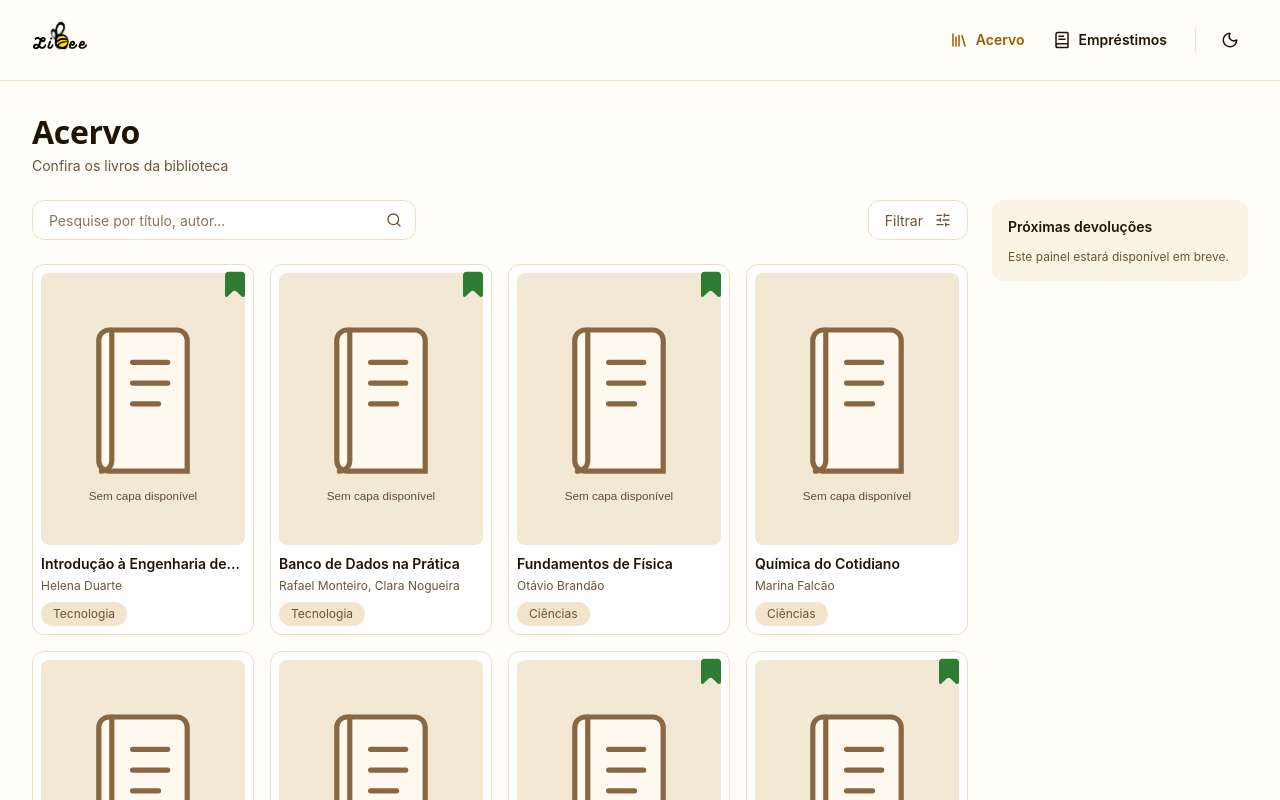
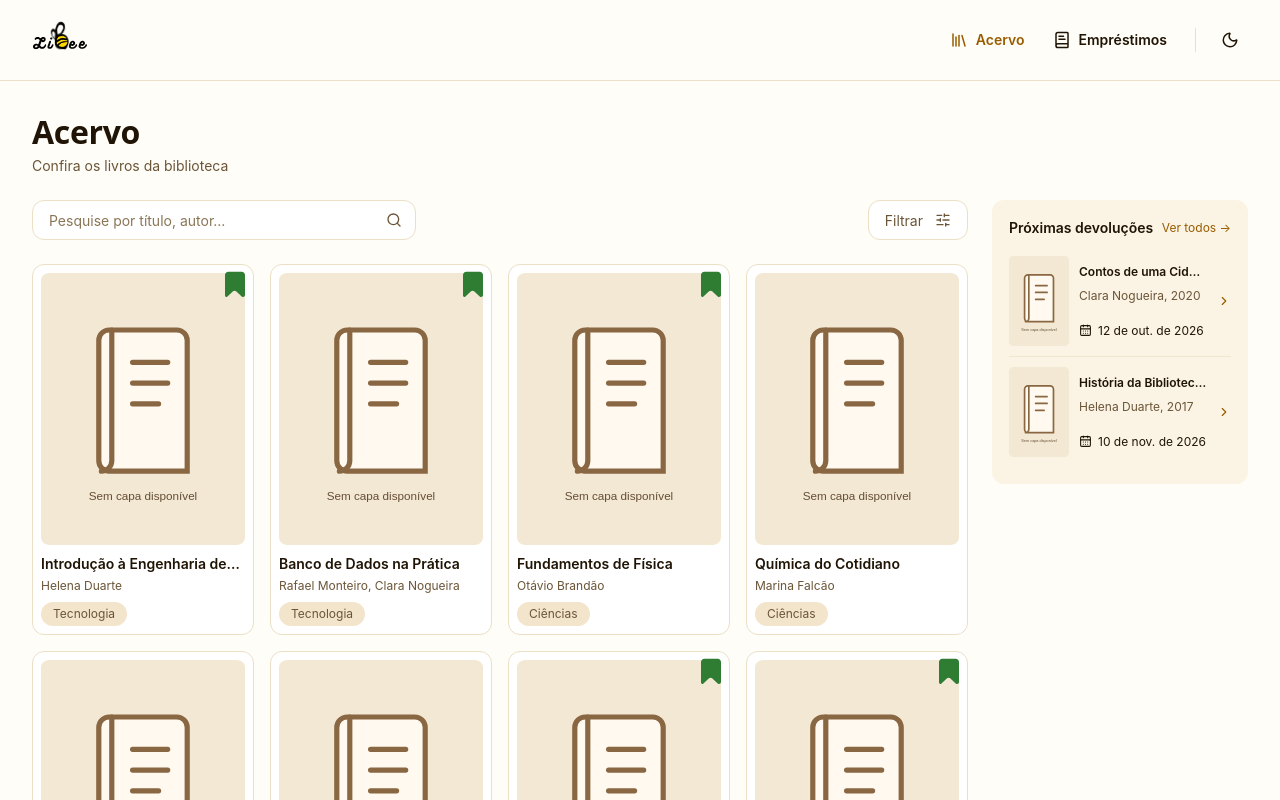
Before and after one commit to devraaf/libee, a React (Vite) app in the folder frontend/: page /acervo in a window 1280 px wide. Shown: the top 800 px of the page. Built offline with nearby package versions, Linux system fonts and the light colour scheme.

Commit message:
feat(frontend): implementar painel de proximas devolucoes (#61)

```diff
--- /dev/null
+++ b/frontend/src/features/catalog/components/UpcomingReturnsPanel.tsx
@@ -0,0 +1,155 @@
+import { CalendarDays, ChevronRight } from 'lucide-react';
+import { Link } from 'react-router-dom';
+import { Button } from '@/shared/components/ui/Button';
+import { Card } from '@/shared/components/ui/Card';
+import { CoverImage } from '@/shared/components/ui/CoverImage';
+import { EmptyState } from '@/shared/components/ui/EmptyState';
+import { useReaderLoans } from '@/features/reader/reader-loans/hooks/useReaderLoans';
+import {
+  getBookPath,
+  type ReaderLoan,
+} from '@/features/reader/reader-loans/utils/readerLoans';
+
+function formatDueDate(value: string): string {
+  if (!/^\d{4}-\d{2}-\d{2}$/.test(value)) return 'Data não disponível';
+
+  const date = new Date(`${value}T00:00:00`);
+  if (Number.isNaN(date.getTime())) return 'Data não disponível';
+
+  return new Intl.DateTimeFormat('pt-BR', {
+    day: 'numeric',
+    month: 'short',
+    year: 'numeric',
+  }).format(date);
+}
+
+function UpcomingReturnItem({ loan }: { loan: ReaderLoan }) {
+  const content = (
+    <>
+      <CoverImage
+        src={loan.coverUrl}
+        alt={`Capa de ${loan.title}`}
+        className="h-[90px] w-[60px] shrink-0 rounded-sm bg-surface"
+      />
+      <div className="flex min-w-0 flex-1 flex-col justify-between py-2">
+        <div className="min-w-0">
+          <h3 className="type-caption truncate font-semibold text-fg">
+            {loan.title}
+          </h3>
+          <p className="type-caption mt-2 truncate text-muted">
+            {loan.author ?? 'Autor não informado'}
+            {loan.year && `, ${loan.year}`}
+          </p>
+        </div>
+        <p className="type-caption flex items-center gap-1.5 text-fg">
+          <CalendarDays size={13} aria-hidden="true" className="shrink-0" />
+          <span>{formatDueDate(loan.dueDate)}</span>
+        </p>
+      </div>
+      <ChevronRight
+        size={14}
+        aria-hidden="true"
+        className="my-auto shrink-0 text-primary"
+      />
+    </>
+  );
+
+  return (
+    <li className="border-b border-line/70 last:border-b-0">
+      {loan.bookId === null ? (
+        <div className="flex gap-2.5 py-2.5">{content}</div>
+      ) : (
+        <Link
+          to={getBookPath(loan.bookId)}
+          aria-label={`Ver detalhes de ${loan.title}`}
+          className="flex gap-2.5 rounded-md py-2.5 focus-visible:outline"
+        >
+          {content}
+        </Link>
+      )}
+    </li>
+  );
+}
+
+function LoadingItems() {
+  return (
+    <div
+      role="status"
+      aria-label="Carregando próximas devoluções"
+      aria-busy="true"
+      className="space-y-2"
+    >
+      {[0, 1, 2].map((item) => (
+        <div
+          key={item}
+          className="flex animate-pulse gap-2.5 border-b border-line/70 py-2.5 last:border-b-0"
+        >
+          <div className="h-[90px] w-[60px] shrink-0 rounded-sm bg-surface" />
+          <div className="flex flex-1 flex-col justify-between py-3">
+            <div className="space-y-2">
+              <div className="h-3 w-4/5 rounded bg-surface" />
+              <div className="h-3 w-3/5 rounded bg-surface" />
+            </div>
+            <div className="h-3 w-4/5 rounded bg-surface" />
+          </div>
+        </div>
+      ))}
+    </div>
+  );
+}
+
+export function UpcomingReturnsPanel() {
+  const { active, error, isLoading, reload } = useReaderLoans(4);
+  const upcomingReturns = active.slice(0, 3);
+
+  return (
+    <Card
+      as="aside"
+      tone="warm"
+      aria-labelledby="upcoming-returns-title"
+      className="w-full shrink-0 border-transparent p-4 lg:w-64"
+    >
+      <header className="mb-2 flex items-center justify-between gap-2">
+        <h2
+          id="upcoming-returns-title"
+          className="type-small font-semibold text-fg"
+        >
+          Próximas devoluções
+        </h2>
+        <Link
+          to="/emprestimos"
+          className="type-caption shrink-0 text-primary hover:underline"
+        >
+          Ver todos <span aria-hidden="true">→</span>
+        </Link>
+      </header>
+
+      {isLoading ? (
+        <LoadingItems />
+      ) : error ? (
+        <EmptyState
+          title="Não foi possível carregar as devoluções"
+          description={error}
+          action={
+            <Button type="button" size="sm" variant="outline" onClick={reload}>
+              Tentar novamente
+            </Button>
+          }
+          className="px-1 py-8"
+        />
+      ) : upcomingReturns.length === 0 ? (
+        <EmptyState
+          title="Nenhuma devolução próxima"
+          description="Você não possui empréstimos ativos."
+          className="px-1 py-8"
+        />
+      ) : (
+        <ul aria-label="Empréstimos ativos ordenados por data de devolução">
+          {upcomingReturns.map((loan) => (
+            <UpcomingReturnItem key={loan.id} loan={loan} />
+          ))}
+        </ul>
+      )}
+    </Card>
+  );
+}
--- a/frontend/src/features/catalog/pages/CatalogPage.tsx
+++ b/frontend/src/features/catalog/pages/CatalogPage.tsx
@@ -12,6 +12,7 @@ import { listBooks } from '../services/books.service';
 import { listCategories } from '../services/catalog.service';
 import { BookCard } from '../components/BookCard';
 import { PageHeader } from '@/shared/components/ui/PageHeader';
+import { UpcomingReturnsPanel } from '../components/UpcomingReturnsPanel';
 
 const PAGE_SIZE = 10;
 
@@ -162,15 +163,7 @@ export function CatalogPage() {
             </>
           )}
         </div>
-
-        <aside className="w-full shrink-0 rounded-xl bg-surface-warm p-4 lg:w-64">
-          <h2 className="type-small font-semibold text-fg">
-            Próximas devoluções
-          </h2>
-          <p className="type-caption mt-3 text-muted">
-            Este painel estará disponível em breve.
-          </p>
-        </aside>
+        <UpcomingReturnsPanel />
       </div>
     </section>
   );
--- a/frontend/src/features/reader/reader-loans/hooks/useReaderLoans.ts
+++ b/frontend/src/features/reader/reader-loans/hooks/useReaderLoans.ts
@@ -1,5 +1,8 @@
 import { useCallback, useEffect, useState } from 'react';
-import { getBook, listActiveCopies } from '../../../catalog/services/books.service';
+import {
+  getBook,
+  listActiveCopies,
+} from '../../../catalog/services/books.service';
 import {
   listLoans,
   renewLoan as renewLoanService,
@@ -40,7 +43,10 @@ export function useReaderLoans(readerId?: number) {
 
     async function load() {
       try {
-        const [loans, copies] = await Promise.all([listLoans(), listActiveCopies()]);
+        const [loans, copies] = await Promise.all([
+          listLoans(),
+          listActiveCopies(),
+        ]);
         const mine = loans.filter((loan) => loan.readerId === readerId);
         const copiesById = new Map(copies.map((copy) => [copy.id, copy]));
 
@@ -51,7 +57,9 @@ export function useReaderLoans(readerId?: number) {
               .filter((id): id is number => id !== undefined),
           ),
         ];
-        const results = await Promise.allSettled(bookIds.map((id) => getBook(id)));
+        const results = await Promise.allSettled(
+          bookIds.map((id) => getBook(id)),
+        );
         const booksById = new Map<number, BookInfo>();
         results.forEach((result, index) => {
           if (result.status === 'fulfilled') {
@@ -68,6 +76,7 @@ export function useReaderLoans(readerId?: number) {
             title: book?.title ?? 'Título não informado',
             author: book?.author ?? null,
             coverUrl: book?.coverUrl ?? null,
+            year: book?.year ?? null,
             tombo: copy?.accessionNumber ?? null,
             loanDate: loan.loanDate,
             dueDate: loan.dueDate,
@@ -81,8 +90,12 @@ export function useReaderLoans(readerId?: number) {
         setState({
           isLoading: false,
           error: null,
-          active: items.filter((item) => item.status !== 'returned').sort(sortActive),
-          history: items.filter((item) => item.status === 'returned').sort(sortHistory),
+          active: items
+            .filter((item) => item.status !== 'returned')
+            .sort(sortActive),
+          history: items
+            .filter((item) => item.status === 'returned')
+            .sort(sortHistory),
           loadedReaderId: readerId ?? null,
         });
       } catch (error) {
--- a/frontend/src/features/reader/reader-loans/pages/ReaderLoansPage.tsx
+++ b/frontend/src/features/reader/reader-loans/pages/ReaderLoansPage.tsx
@@ -53,7 +53,10 @@ export default function ReaderLoansPage({ readerId }: ReaderLoansPageProps) {
     setToast(null);
     try {
       await renew(loan.id);
-      setToast({ type: 'success', message: 'Empréstimo renovado com sucesso.' });
+      setToast({
+        type: 'success',
+        message: 'Empréstimo renovado com sucesso.',
+      });
     } catch (error) {
       setToast({
         type: 'error',
--- a/frontend/src/features/reader/reader-loans/utils/readerLoans.ts
+++ b/frontend/src/features/reader/reader-loans/utils/readerLoans.ts
@@ -7,6 +7,7 @@ export interface BookInfo {
   title: string;
   author: string | null;
   coverUrl: string | null;
+  year: string | null;
 }
 
 export interface ReaderLoan {
@@ -15,6 +16,7 @@ export interface ReaderLoan {
   title: string;
   author: string | null;
   coverUrl: string | null;
+  year: string | null;
   tombo: string | null;
   loanDate: string;
   dueDate: string;
@@ -30,6 +32,7 @@ export function toBookInfo(book: BookListItem): BookInfo {
     title: book.title,
     author: book.authors.map(({ name }) => name).join(', ') || null,
     coverUrl: book.coverImageUrl,
+    year: book.publicationDate?.slice(0, 4) ?? null,
   };
 }
 
--- a/frontend/src/shared/components/ui/Card.tsx
+++ b/frontend/src/shared/components/ui/Card.tsx
@@ -2,7 +2,7 @@ import type { HTMLAttributes } from 'react';
 import { cn } from './cn';
 
 export interface CardProps extends HTMLAttributes<HTMLElement> {
-  as?: 'div' | 'section' | 'article' | 'li';
+  as?: 'div' | 'section' | 'aside' | 'article' | 'li';
   tone?: 'default' | 'warm';
 }
 
```
